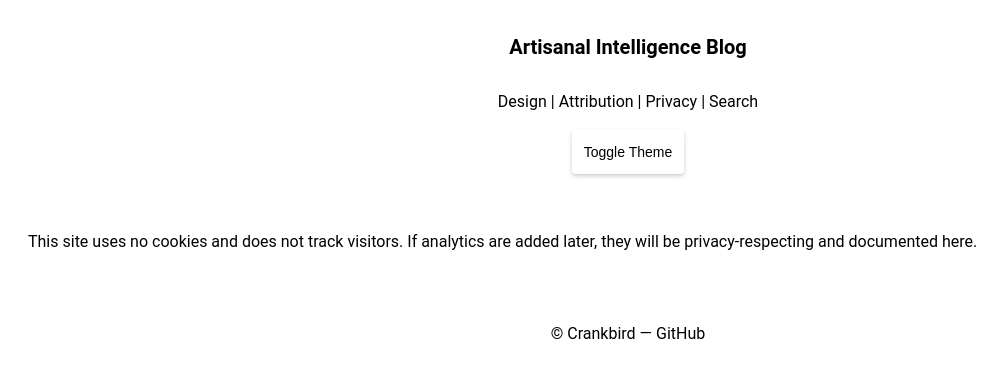
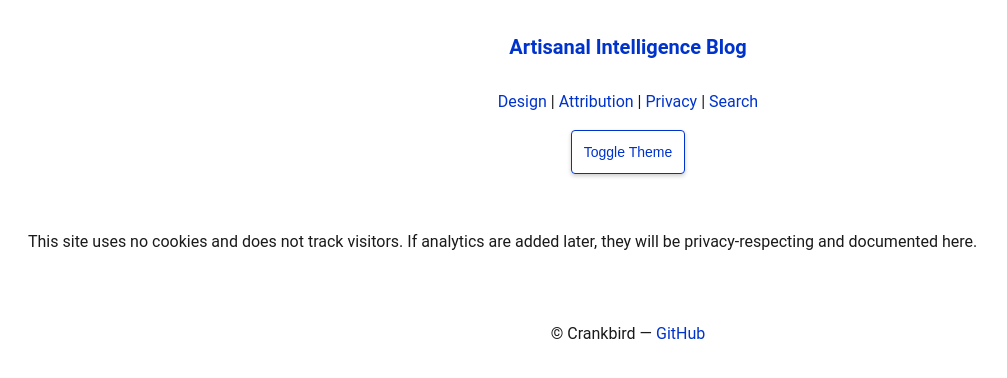
Before and after one commit to crankbird/artisnal-intelligence, a Jekyll site: the page built from privacy.md, in a window 1280 px wide. Shown: the top 378 px of the page, without its empty margins (12-1019 px from the left). Built offline with Jekyll 4.4.1, drawn with Linux system fonts in a browser that asks for light colours.

Commit message:
removed defer from theme switcher and fixed name in default.html

```diff
--- a/_layouts/default.html
+++ b/_layouts/default.html
@@ -30,7 +30,7 @@
     <p>© {{ site.author }} — <a href="{{ site.github_url }}">GitHub</a></p>
   </footer>
 
-  <script src="{{ '/assets/js/theme-switcher.js' | relative_url }}" defer></script>
+  <script src="{{ '/assets/js/theme-toggle.js' | relative_url }}"></script>
 </body>
 
 </html>
--- a/_layouts/posts.html
+++ b/_layouts/posts.html
@@ -38,7 +38,7 @@
     <footer>
         <p>&copy; {{ site.time | date: "%Y" }} {{ site.author }}</p>
     </footer>
-    <script src="{{ '/assets/js/theme-toggle.js' | relative_url }}" defer></script>
+    <script src="{{ '/assets/js/theme-toggle.js' | relative_url }}"></script>
 </body>
 
 </html>
```
